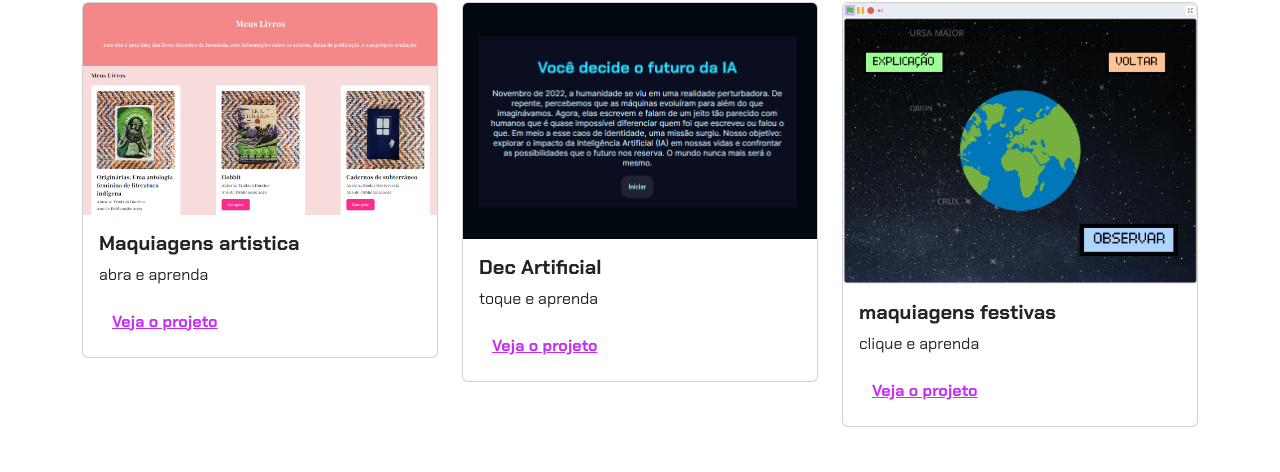
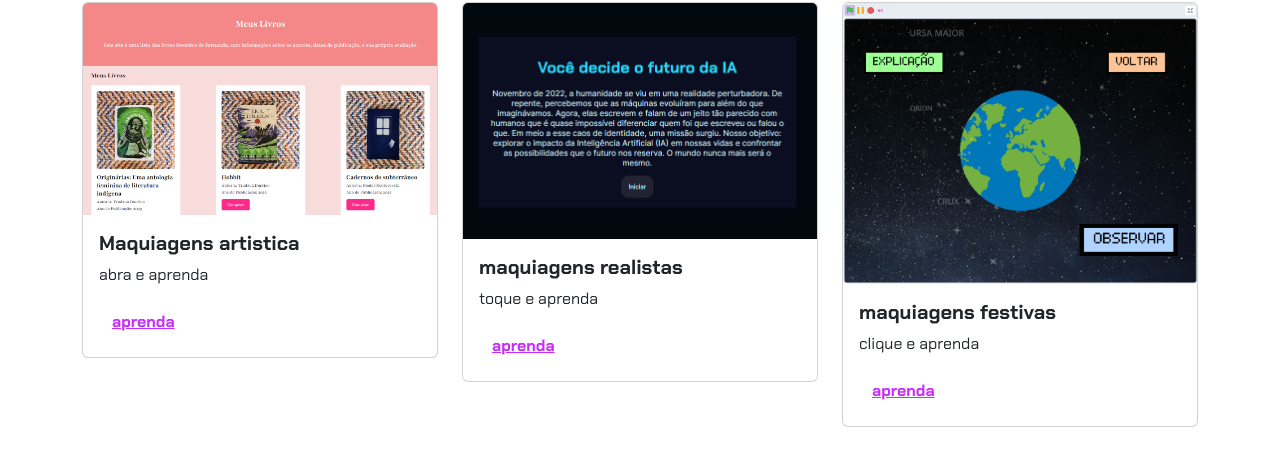
Before and after one commit to gabrielaAndrade15/Projeto-Portifolio, a plain HTML site: page index.html in a window 1280 px wide. Shown: the part 464-936 px from the top of the page. Drawn offline with nearby package versions, Linux system fonts and the light colour scheme.

Commit message:
Update index.html

```diff
--- a/index.html
+++ b/index.html
@@ -36,8 +36,7 @@
                         <h5 class="card-title">Maquiagens artistica</h5>
                         <p class="card-text"> abra e aprenda
                         </p>
-                        <button type="button" class="btn btn-link" data-bs-toggle="modal" data-bs-target="#modal1">Veja
-                            o projeto</button>
+                        <button type="button" class="btn btn-link" data-bs-toggle="modal" data-bs-target="#modal1">aprenda</button>
                     </div>
                 </div>
             </div>
@@ -46,11 +45,9 @@
                 <div class="card">
                     <img src="img/projeto-2.png" class="card-img-top" alt="maquiagens realistas ">
                     <div class="card-body">
-                        <h5 class="card-title">Dec
-                            Artificial</h5>
+                        <h5 class="card-title">maquiagens realistas</h5>
                         <p class="card-text">toque e aprenda</p>
-                        <button type="button" class="btn btn-link" data-bs-toggle="modal" data-bs-target="#modal2">Veja
-                            o projeto</button>
+                        <button type="button" class="btn btn-link" data-bs-toggle="modal" data-bs-target="#modal2">aprenda</button>
                     </div>
                 </div>
             </div>
@@ -64,8 +61,7 @@
                         </h5>
                         <p class="card-text">clique e aprenda
                         </p>
-                        <button type="button" class="btn btn-link" data-bs-toggle="modal" data-bs-target="#modal3">Veja
-                            o projeto</button>
+                        <button type="button" class="btn btn-link" data-bs-toggle="modal" data-bs-target="#modal3">aprenda</button>
                     </div>
                 </div>
             </div>
```
